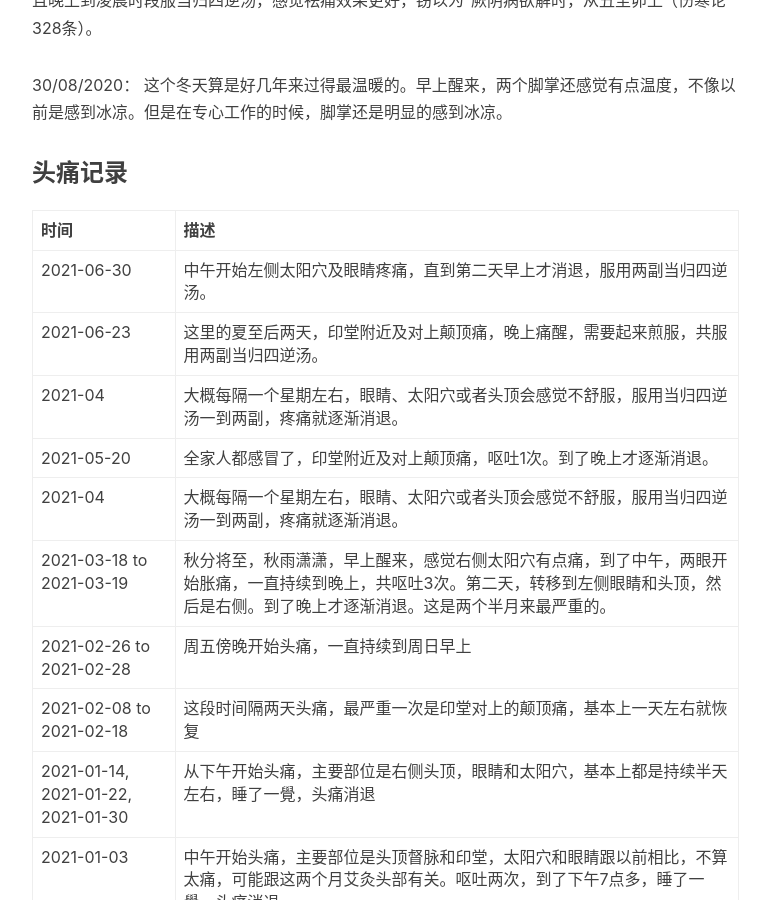
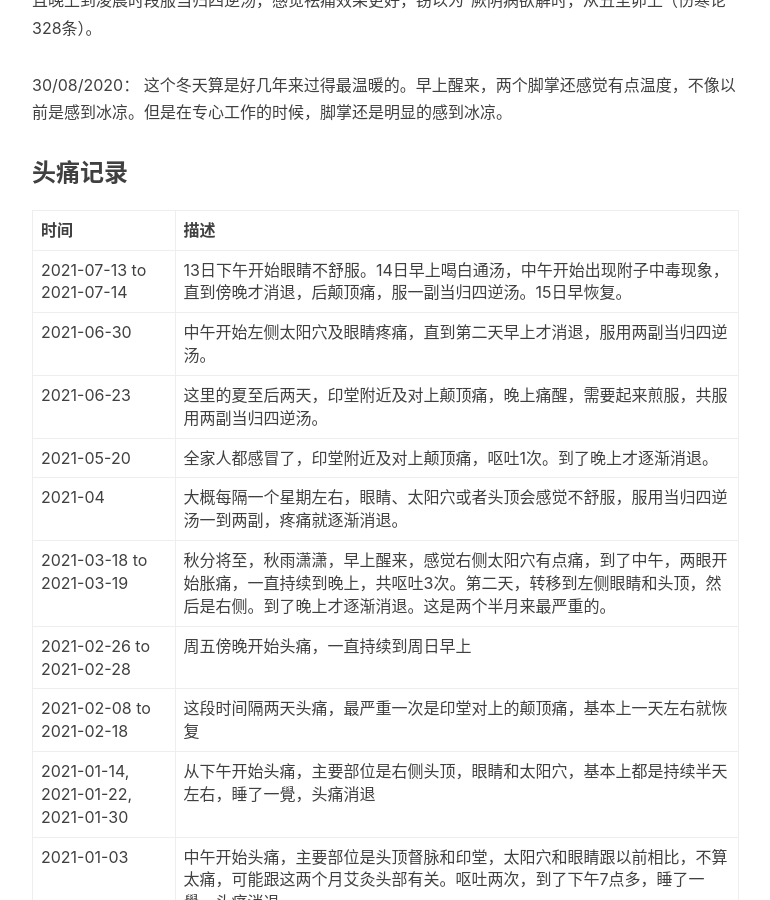
Before and after one commit to q15928/q15928.github.io, a Jekyll site: the page built from _posts/2020-04-22-headache-history.md, in a window 1280 px wide and 900 px high, scrolled down 1119 px. Shown: the whole window, without its empty margins (233-1003 px from the left). Built offline with Jekyll 4.4.1, drawn with Linux system fonts in a browser that asks for light colours; nearby versions of some CDN libraries; comment, search, counter and statistics services are not loaded.

Commit message:
headache update

```diff
--- a/_posts/2020-04-22-headache-history.md
+++ b/_posts/2020-04-22-headache-history.md
@@ -32,9 +33,9 @@ tags:
 
 | 时间 | 描述 |
 | --- | --- |
+|2021-07-13 to 2021-07-14 | 13日下午开始眼睛不舒服。14日早上喝白通汤，中午开始出现附子中毒现象，直到傍晚才消退，后颠顶痛，服一副当归四逆汤。15日早恢复。 |
 |2021-06-30 | 中午开始左侧太阳穴及眼睛疼痛，直到第二天早上才消退，服用两副当归四逆汤。 |
 |2021-06-23 | 这里的夏至后两天，印堂附近及对上颠顶痛，晚上痛醒，需要起来煎服，共服用两副当归四逆汤。|
-|2021-04 | 大概每隔一个星期左右，眼睛、太阳穴或者头顶会感觉不舒服，服用当归四逆汤一到两副，疼痛就逐渐消退。 |
 |2021-05-20 | 全家人都感冒了，印堂附近及对上颠顶痛，呕吐1次。到了晚上才逐渐消退。 |
 |2021-04 | 大概每隔一个星期左右，眼睛、太阳穴或者头顶会感觉不舒服，服用当归四逆汤一到两副，疼痛就逐渐消退。 |
 |2021-03-18 to 2021-03-19 | 秋分将至，秋雨潇潇，早上醒来，感觉右侧太阳穴有点痛，到了中午，两眼开始胀痛，一直持续到晚上，共呕吐3次。第二天，转移到左侧眼睛和头顶，然后是右侧。到了晚上才逐渐消退。这是两个半月来最严重的。 |
```
Also changed, not shown: other parts of _posts/2020-04-22-headache-history.md (+1 -0 lines).
